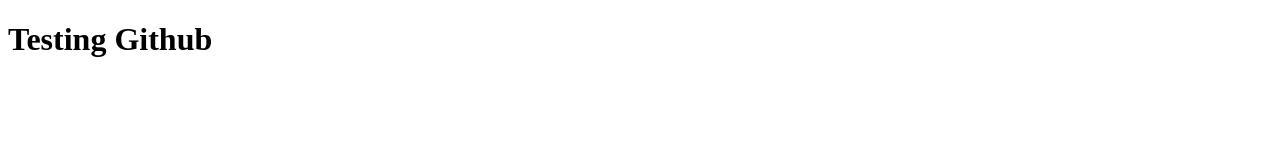
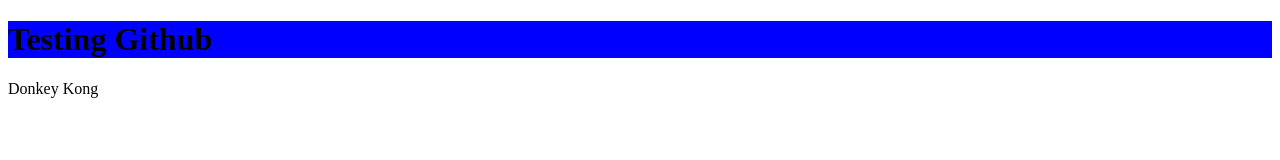
Before and after one commit to umme006/Test123, a plain HTML site: page index.html in a window 1280 px wide. Drawn offline with Linux system fonts and the light colour scheme.

Commit message:
Created CSS

```diff
--- a/index.html
+++ b/index.html
@@ -4,8 +4,10 @@
     <meta charset="UTF-8">
     <meta name="viewport" content="width=device-width, initial-scale=1.0">
     <title>Test123</title>
+    <link rel="stylesheet" href="style.css">
 </head>
 <body>
     <h1>Testing Github</h1>
+    <p>Donkey Kong</p>
 </body>
 </html>
--- /dev/null
+++ b/style.css
@@ -0,0 +1,3 @@
+h1{
+    background-color: blue;
+}
```
